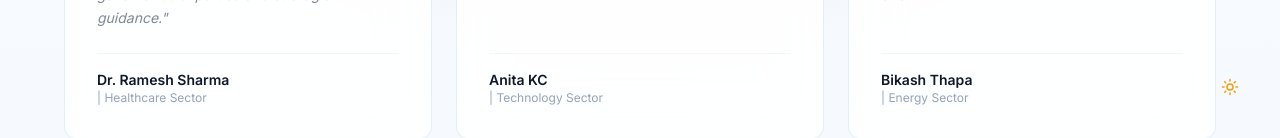
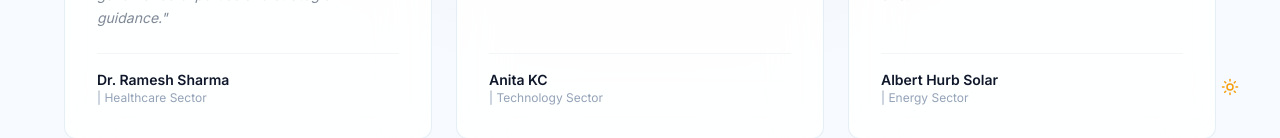
Before and after one commit to sugamQA/SkyTouchInvestment, a React (Vite) app in the folder frontend/: page /testimonials in a window 1280 px wide. Shown: the part 663-801 px from the top of the page. Built offline with nearby package versions, Linux system fonts and the light colour scheme.

Commit message:
Update Albert Hurb Solar quote to match energy sector

```diff
--- a/frontend/src/pages/Home.jsx
+++ b/frontend/src/pages/Home.jsx
@@ -12,7 +12,7 @@ const InvestmentSectorCard = lazy(() => import('../components/ui/investment-sect
 
 const testimonials = [
   { quote: 'Patient capital that allowed us to build quality infrastructure without short-term pressure.', name: 'Dr. Ramesh Sharma', designation: 'Healthcare', src: 'https://images.unsplash.com/photo-1622253692010-333f2da6031d?w=400&h=400&fit=crop&crop=face' },
-  { quote: 'Essential partners during challenging times. Their construction sector expertise made the difference.', name: 'Bikash Thapa', designation: 'Energy', src: 'https://images.unsplash.com/photo-1560250097-0b93528c311a?w=400&h=400&fit=crop&crop=face' },
+  { quote: 'Essential partners during challenging times. Their energy sector expertise made the difference.', name: 'Albert Hurb Solar', designation: 'Energy', src: 'https://images.unsplash.com/photo-1560250097-0b93528c311a?w=400&h=400&fit=crop&crop=face' },
   { quote: 'Most professional partnership in my 25-year career. They brought governance best practices and strategic discipline.', name: 'Rajiv Shrestha', designation: 'Real Estate', src: 'https://images.unsplash.com/photo-1519085360753-af0119f7cbe7?w=400&h=400&fit=crop&crop=face' },
 ]
 
--- a/frontend/src/pages/Testimonials.jsx
+++ b/frontend/src/pages/Testimonials.jsx
@@ -14,7 +14,7 @@ const reviews = [
   },
   {
     text: "Hydropower projects require investors who understand the sector's complexities; long development timelines, regulatory navigation, construction risks. Imperial Holding demonstrated this understanding from day one.",
-    name: 'Bikash Thapa',
+    name: 'Albert Hurb Solar',
     role: 'Energy Sector',
   },
   {
```
